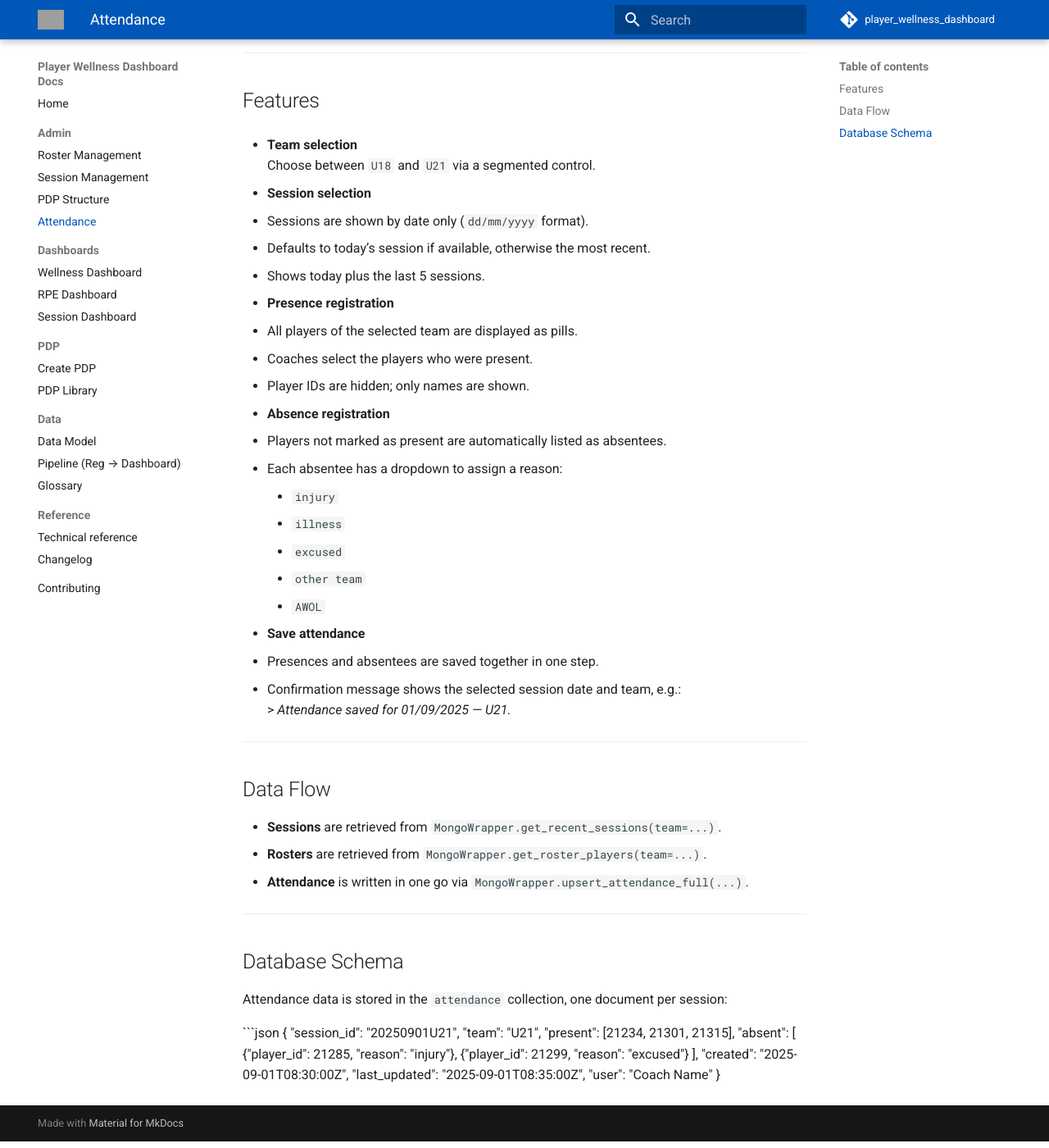
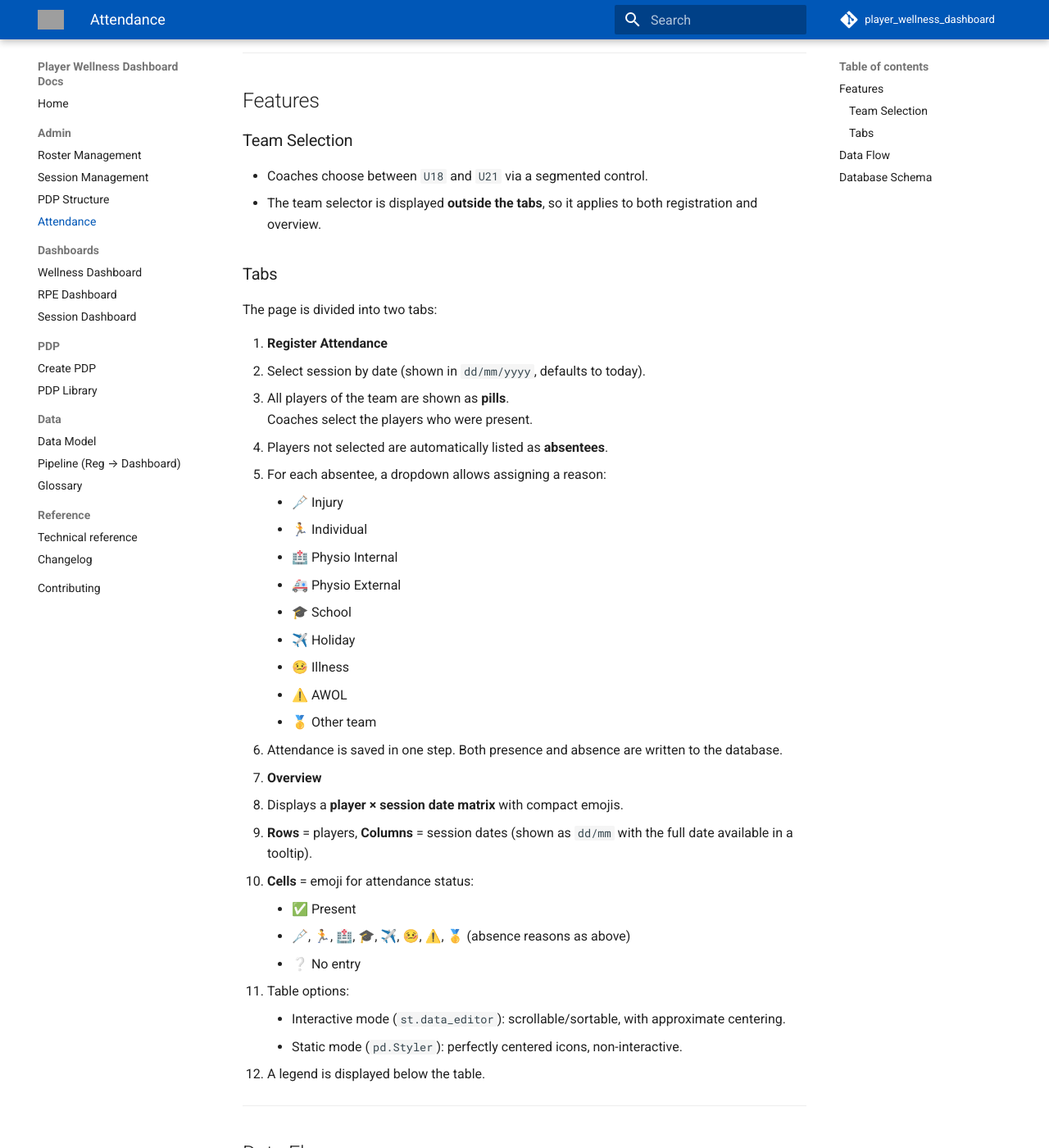
Before and after one commit to pdemaers/player_wellness_dashboard, an MkDocs documentation site: the page built from docs/admin/attendance_management.md, in a window 1280 px wide and 1400 px high, scrolled down 192 px. Shown: the whole window at 82% size. Built offline with MkDocs 1.6.1 and Material for MkDocs 9.7.7, drawn with Linux system fonts in a browser that asks for light colours; comment, search, counter and statistics services are not loaded; some of the changed text lies outside the part shown; grey boxes are pictures that could not be loaded.

Commit message:
docs: documenten attendance pages

````diff
--- a/docs/admin/attendance_management.md
+++ b/docs/admin/attendance_management.md
@@ -1,55 +1,64 @@
 # Attendance Management
 
-The **Attendance Management** page allows coaches to register player presence and absence for each training session or match in one simple workflow.
+The **Attendance Management** page allows coaches to both register attendance for each session and review a season-long attendance overview.
 
 ---
 
 ## Features
 
-- **Team selection**
-  Choose between `U18` and `U21` via a segmented control.
+### Team Selection
+- Coaches choose between `U18` and `U21` via a segmented control.
+- The team selector is displayed **outside the tabs**, so it applies to both registration and overview.
 
-- **Session selection**
+### Tabs
+The page is divided into two tabs:
 
-  - Sessions are shown by date only (`dd/mm/yyyy` format).
-  - Defaults to today’s session if available, otherwise the most recent.
-  - Shows today plus the last 5 sessions.
+1. **Register Attendance**
+   - Select session by date (shown in `dd/mm/yyyy`, defaults to today).
+   - All players of the team are shown as **pills**.
+     Coaches select the players who were present.
+   - Players not selected are automatically listed as **absentees**.
+   - For each absentee, a dropdown allows assigning a reason:
+     - 🩼 Injury
+     - 🏃 Individual
+     - 🏥 Physio Internal
+     - 🚑 Physio External
+     - 🎓 School
+     - ✈️ Holiday
+     - 🤒 Illness
+     - ⚠️ AWOL
+     - 🥇 Other team
+   - Attendance is saved in one step. Both presence and absence are written to the database.
 
-- **Presence registration**
-
-  - All players of the selected team are displayed as pills.
-  - Coaches select the players who were present.
-  - Player IDs are hidden; only names are shown.
-
-- **Absence registration**
-
-  - Players not marked as present are automatically listed as absentees.
-  - Each absentee has a dropdown to assign a reason:
-
-    - `injury`
-    - `illness`
-    - `excused`
-    - `other team`
-    - `AWOL`
-
-- **Save attendance**
-  - Presences and absentees are saved together in one step.
-  - Confirmation message shows the selected session date and team, e.g.:
-    > *Attendance saved for 01/09/2025 — U21.*
+2. **Overview**
+   - Displays a **player × session date matrix** with compact emojis.
+   - **Rows** = players, **Columns** = session dates (shown as `dd/mm` with the full date available in a tooltip).
+   - **Cells** = emoji for attendance status:
+     - ✅ Present
+     - 🩼, 🏃, 🏥, 🎓, ✈️, 🤒, ⚠️, 🥇 (absence reasons as above)
+     - ❔ No entry
+   - Table options:
+     - Interactive mode (`st.data_editor`): scrollable/sortable, with approximate centering.
+     - Static mode (`pd.Styler`): perfectly centered icons, non-interactive.
+   - A legend is displayed below the table.
 
 ---
 
 ## Data Flow
 
-- **Sessions** are retrieved from `MongoWrapper.get_recent_sessions(team=...)`.
-- **Rosters** are retrieved from `MongoWrapper.get_roster_players(team=...)`.
-- **Attendance** is written in one go via `MongoWrapper.upsert_attendance_full(...)`.
+- **Sessions** are loaded via `MongoWrapper.get_recent_sessions(team=...)`.
+- **Rosters** are loaded via `MongoWrapper.get_roster_players(team=...)`.
+- **Attendance** is written and updated via `MongoWrapper.upsert_attendance_full(...)`.
+- **Overview matrix** is generated with a helper that:
+  - Fetches all sessions (deduplicated by date).
+  - Builds a DataFrame with one row per player, one column per session date.
+  - Fills cells with emojis depending on attendance status.
 
 ---
 
 ## Database Schema
 
-Attendance data is stored in the `attendance` collection, one document per session:
+Attendance is stored in the `attendance` collection, one document per session:
 
 ```json
 {
@@ -58,7 +67,7 @@ Attendance data is stored in the `attendance` collection, one document per sessi
   "present": [21234, 21301, 21315],
   "absent": [
     {"player_id": 21285, "reason": "injury"},
-    {"player_id": 21299, "reason": "excused"}
+    {"player_id": 21299, "reason": "school"}
   ],
   "created": "2025-09-01T08:30:00Z",
   "last_updated": "2025-09-01T08:35:00Z",
````
Also changed, not shown: docs/index.md (+1 -0 lines).
